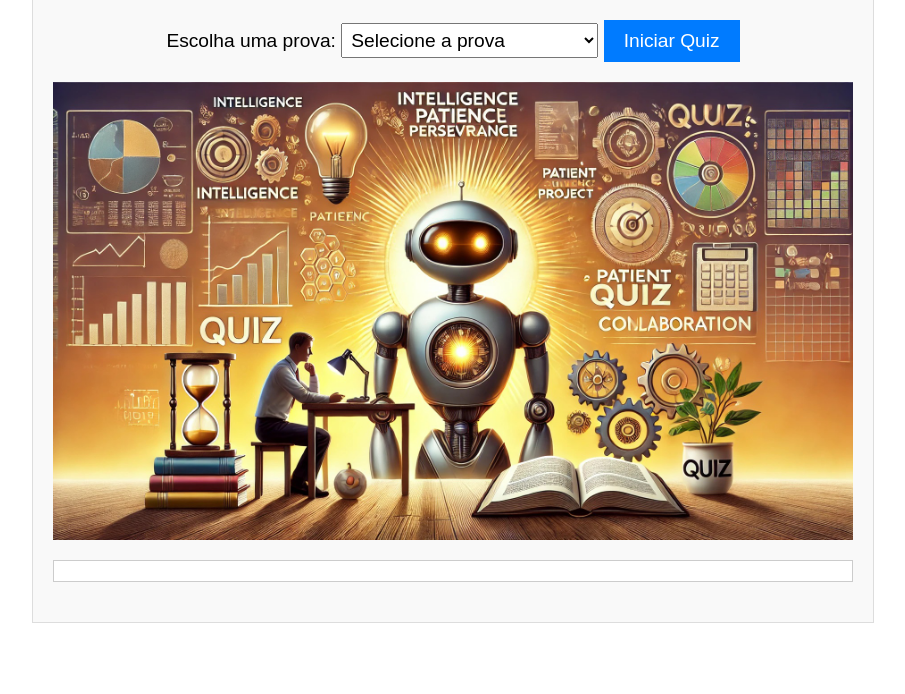
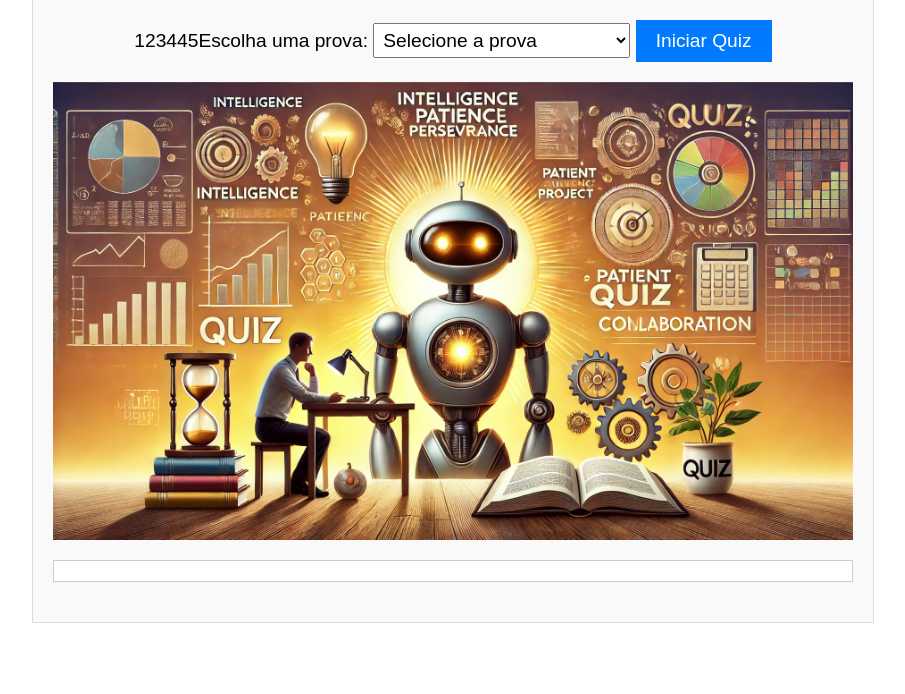
Before and after one commit to 4avalon/quizz, a plain HTML site: page index.html in a window 1280 px wide. Shown: the part 106-800 px from the top of the page, without its empty margins (187-1092 px from the left). Drawn offline with Linux system fonts and the light colour scheme.

Commit message:
Commit inicial para o projeto quizz

```diff
--- a/index.html
+++ b/index.html
@@ -12,7 +12,7 @@
             <h1>Quiz Z</h1>
         </div>
         <div class="selection-container">
-            <label for="quiz-selector">Escolha uma prova:</label>
+            <label for="quiz-selector">123445Escolha uma prova:</label>
             <select id="quiz-selector">
                 <option value="">Selecione a prova</option>
                 <option value="data\22ELETRONUCLEAR.xml">22ELETRONUCLEAR.xml</option>
```
